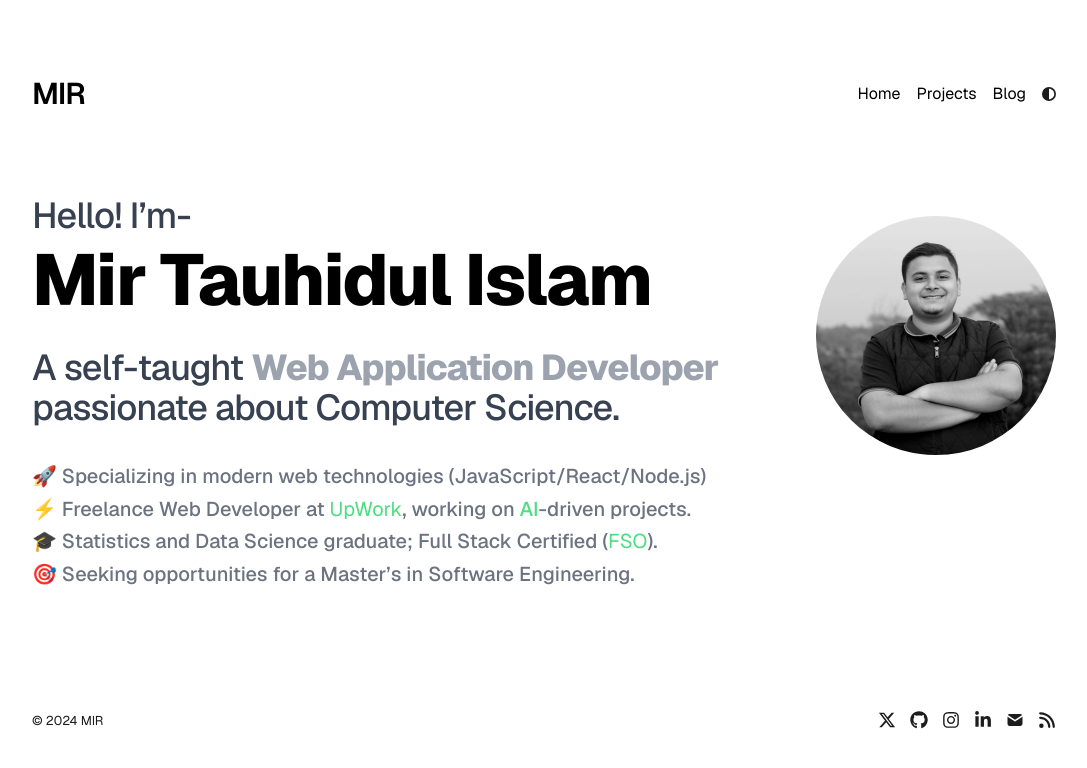
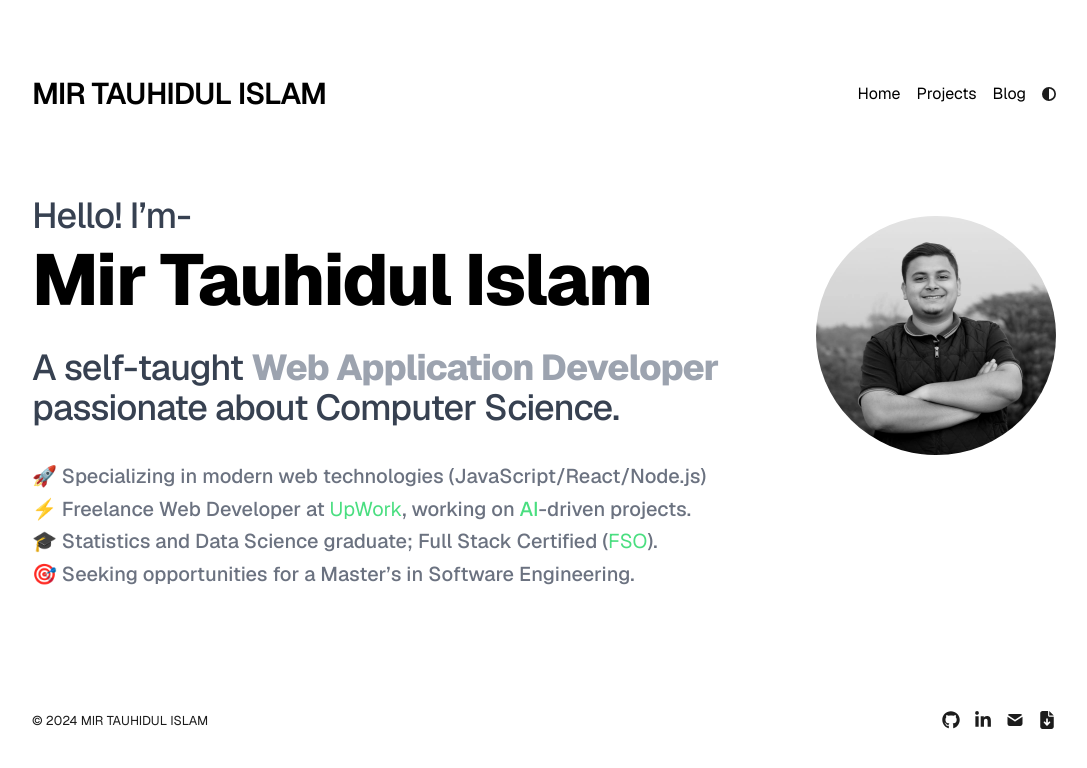
Before and after one commit to mtauhidul/mirtauhid.com-v3, a Next.js app: page / in a window 1280 px wide. Shown: the top 768 px of the page, without its empty margins (96-1183 px from the left). Built offline with nearby package versions, Linux system fonts and the light colour scheme.

Commit message:
modified social icons

```diff
--- a/app/components/footer.tsx
+++ b/app/components/footer.tsx
@@ -1,15 +1,8 @@
 "use client";
 
-import React from "react";
-import {
-  FaXTwitter,
-  FaGithub,
-  FaInstagram,
-  FaRss,
-  FaLinkedinIn,
-} from "react-icons/fa6";
+import { metaData, socialLinks } from "app/config";
+import { FaFileArrowDown, FaGithub, FaLinkedinIn } from "react-icons/fa6";
 import { TbMailFilled } from "react-icons/tb";
-import { metaData, socialLinks } from "app/config";
 
 const YEAR = new Date().getFullYear();
 
@@ -24,14 +17,10 @@ function SocialLink({ href, icon: Icon }) {
 function SocialLinks() {
   return (
     <div className="flex text-lg gap-3.5 float-right transition-opacity duration-300 hover:opacity-90">
-      <SocialLink href={socialLinks.twitter} icon={FaXTwitter} />
       <SocialLink href={socialLinks.github} icon={FaGithub} />
-      <SocialLink href={socialLinks.instagram} icon={FaInstagram} />
       <SocialLink href={socialLinks.linkedin} icon={FaLinkedinIn} />
       <SocialLink href={socialLinks.email} icon={TbMailFilled} />
-      <a href="/rss.xml" target="_self">
-        <FaRss />
-      </a>
+      <SocialLink href={socialLinks.resume} icon={FaFileArrowDown} />
     </div>
   );
 }
@@ -42,7 +31,7 @@ export default function Footer() {
       <time>© {YEAR}</time>{" "}
       <a
         className="no-underline"
-        href={socialLinks.twitter}
+        href={metaData.baseUrl}
         target="_blank"
         rel="noopener noreferrer"
       >
--- a/app/config.ts
+++ b/app/config.ts
@@ -1,6 +1,6 @@
 export const metaData = {
-  baseUrl: "https://nextfolio-template.vercel.app/",
-  title: "MIR",
+  baseUrl: "http://localhost:3000/",
+  title: "MIR TAUHIDUL ISLAM",
   name: "Sirius",
   ogImage: "/opengraph-image.png",
   description:
@@ -8,9 +8,8 @@ export const metaData = {
 };
 
 export const socialLinks = {
-  twitter: "https://x.com/1tssirius",
   github: "https://github.com/1msirius/Nextfolio",
-  instagram: "https://www.instagram.com/",
   linkedin: "https://www.linkedin.com/",
   email: "mailto:example@gmail.com",
+  resume: "/resume.pdf",
 };
```
